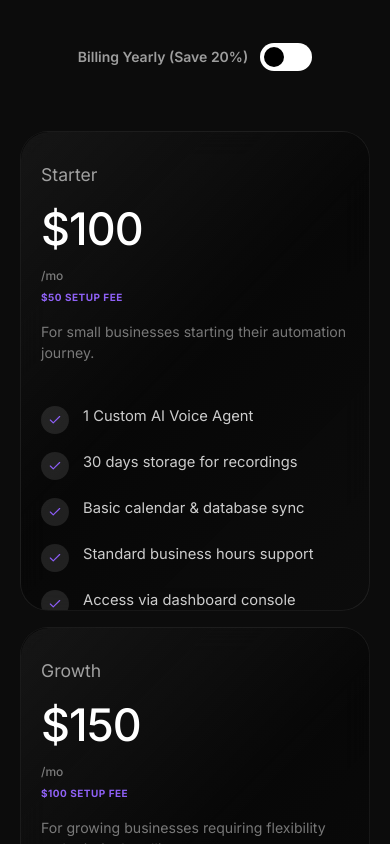
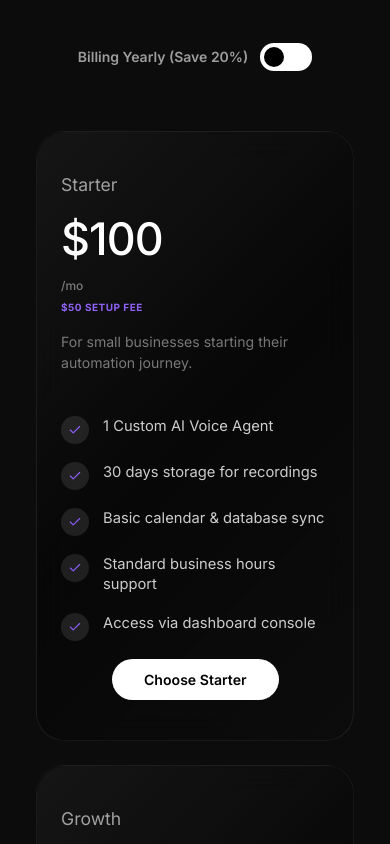
Before and after one commit to cliexai/website, a React (Vite) app: page / in a window 390 px wide. Shown: the part 6540-7384 px from the top of the page. Built offline with nearby package versions, Linux system fonts and the light colour scheme.

Commit message:
Smoother pricing card hover: spring easing, 0.7s sync'd transition

```diff
--- a/src/components/Pricing.tsx
+++ b/src/components/Pricing.tsx
@@ -1,7 +1,6 @@
 import React, { useState } from 'react';
 import { Check } from 'lucide-react';
 import { scrollToId } from '../utils/smoothScroll';
-import { useIsMobile } from '../hooks/useIsMobile';
 
 interface Plan {
   tier: string;
@@ -14,7 +13,6 @@ interface Plan {
 }
 
 export const Pricing: React.FC = () => {
-  const isMobile = useIsMobile();
   const [yearly, setYearly] = useState(false);
 
   const plans: Plan[] = [
@@ -78,15 +76,6 @@ export const Pricing: React.FC = () => {
           </filter>
         </defs>
       </svg>
-
-      {!isMobile && (
-        <div className="c3-watermark-container">
-          <div className="c3-watermark-main select-none">
-            <span className="c3-watermark-line-1">Your Business.</span>
-            <span className="c3-watermark-line-2">Never Misses a Call.</span>
-          </div>
-        </div>
-      )}
 
       {/* Yearly Toggle wrap */}
       <div className="c3-toggle-wrap">
--- a/src/index.css
+++ b/src/index.css
@@ -204,7 +204,12 @@ html, body {
   min-height: 580px;
   display: flex;
   flex-direction: column;
-  transition: transform 0.4s cubic-bezier(.22,1,.36,1), border-color 0.3s ease, background-color 0.3s ease;
+  box-shadow: 0 0 0 rgba(0, 0, 0, 0);
+  transition:
+    transform 0.7s cubic-bezier(0.34, 1.56, 0.64, 1),
+    border-color 0.5s ease,
+    background 0.7s ease,
+    box-shadow 0.7s cubic-bezier(0.34, 1.56, 0.64, 1);
   will-change: transform, opacity;
   backface-visibility: hidden;
   transform: translate3d(0, 0, 0);
@@ -221,25 +226,12 @@ html, body {
   pointer-events: none;
 }
 
-/* Reduced duration hover on mobile, no heavy transform shadow on tiny screens */
-@media (min-width: 769px) {
+@media (hover: hover) and (pointer: fine) {
   .c3-card:hover {
     background: rgba(15,15,15,0.7);
     border-color: rgba(139, 92, 246, 0.7);
-    transform: translateY(-12px) scale(1.01) translate3d(0, 0, 0);
-    box-shadow: 0 20px 40px rgba(139, 92, 246, 0.1);
-  }
-}
-@media (max-width: 768px) {
-  .c3-card {
-    transition: transform 0.25s ease-out, border-color 0.25s ease;
-    border-radius: 28px;
-    padding: 30px 20px;
-    min-height: 480px;
-  }
-  .c3-card:hover {
-    border-color: rgba(139, 92, 246, 0.6);
-    transform: translateY(-4px) translate3d(0, 0, 0);
+    transform: translateY(-8px) scale(1.008) translate3d(0, 0, 0);
+    box-shadow: 0 26px 60px rgba(139, 92, 246, 0.12);
   }
 }
 
@@ -253,10 +245,12 @@ html, body {
   background: linear-gradient(135deg, rgba(139, 92, 246, 0.1) 0%, rgba(139, 92, 246, 0) 50%);
 }
 
+@media (hover: hover) and (pointer: fine) {
   .light .c3-card:hover {
     background: rgba(255,255,255,0.98);
     border-color: rgba(139, 92, 246, 0.7);
     box-shadow: 0 20px 40px rgba(139, 92, 246, 0.08);
+  }
 }
 
 .c3-card-pro {
@@ -346,7 +340,11 @@ html, body {
   border: none;
   cursor: pointer;
   align-self: center;
-  transition: transform 0.2s cubic-bezier(.22,1,.36,1), background-color 0.2s ease;
+  box-shadow: 0 0 0 rgba(0, 0, 0, 0);
+  transition:
+    transform 0.55s cubic-bezier(.16,1,.3,1),
+    background-color 0.35s ease,
+    box-shadow 0.55s cubic-bezier(.16,1,.3,1);
   will-change: transform;
 }
 
@@ -355,15 +353,19 @@ html, body {
   color: #fff;
 }
 
+@media (hover: hover) and (pointer: fine) {
   .c3-btn:hover {
-  background: #f5f5f5;
-  transform: scale(1.02) translate3d(0, 0, 0);
-  box-shadow: 0 8px 24px rgba(255, 255, 255, 0.1);
+    background: #f7f7f7;
+    transform: scale(1.035) translate3d(0, 0, 0);
+    box-shadow: 0 14px 38px rgba(0, 0, 0, 0.25);
+  }
 }
 
+@media (hover: hover) and (pointer: fine) {
   .light .c3-btn:hover {
     background: #1e1e1e;
-  box-shadow: 0 8px 24px rgba(0, 0, 0, 0.05);
+    box-shadow: 0 14px 38px rgba(0, 0, 0, 0.12);
+  }
 }
 
 .c3-toggle-wrap {
@@ -428,33 +430,6 @@ html, body {
   background: #000;
 }
 
-@media (max-width: 767px) {
-  .c3-watermark-container {
-    display: none;
-  }
-  .c3-grid {
-    display: flex;
-    flex-direction: column;
-    align-items: center;
-    gap: 20px;
-    width: 100%;
-    padding: 0;
-    overflow: visible;
-    scroll-snap-type: none;
-    transform: none;
-  }
-  .c3-card {
-    flex: none;
-    width: 100%;
-    max-width: 400px;
-    scroll-snap-align: none;
-  }
-  .c3-toggle-wrap {
-    justify-content: center;
-    padding-right: 0;
-  }
-}
-
 @media (max-width: 1024px) {
   .c3-watermark-main {
     font-size: 3.5rem;
@@ -487,3 +462,37 @@ html, body {
     padding-right: 0;
   }
 }
+
+@media (max-width: 768px) {
+  .c3-card {
+    transition: transform 0.25s ease-out, border-color 0.25s ease;
+    border-radius: 28px;
+    padding: 40px 24px;
+    min-height: auto !important;
+    height: auto !important;
+  }
+  .c3-watermark-container {
+    display: none;
+  }
+  .c3-grid {
+    display: flex !important;
+    flex-direction: column !important;
+    align-items: center !important;
+    gap: 24px !important;
+    width: 100% !important;
+    padding: 0 16px !important;
+    overflow: visible !important;
+    scroll-snap-type: none !important;
+    transform: none !important;
+  }
+  .c3-card {
+    flex: none !important;
+    width: 100% !important;
+    max-width: 400px !important;
+    scroll-snap-align: none !important;
+  }
+  .c3-toggle-wrap {
+    justify-content: center !important;
+    padding-right: 0 !important;
+  }
+}
```
Lines whose indentation alone changed are shown as unchanged.
